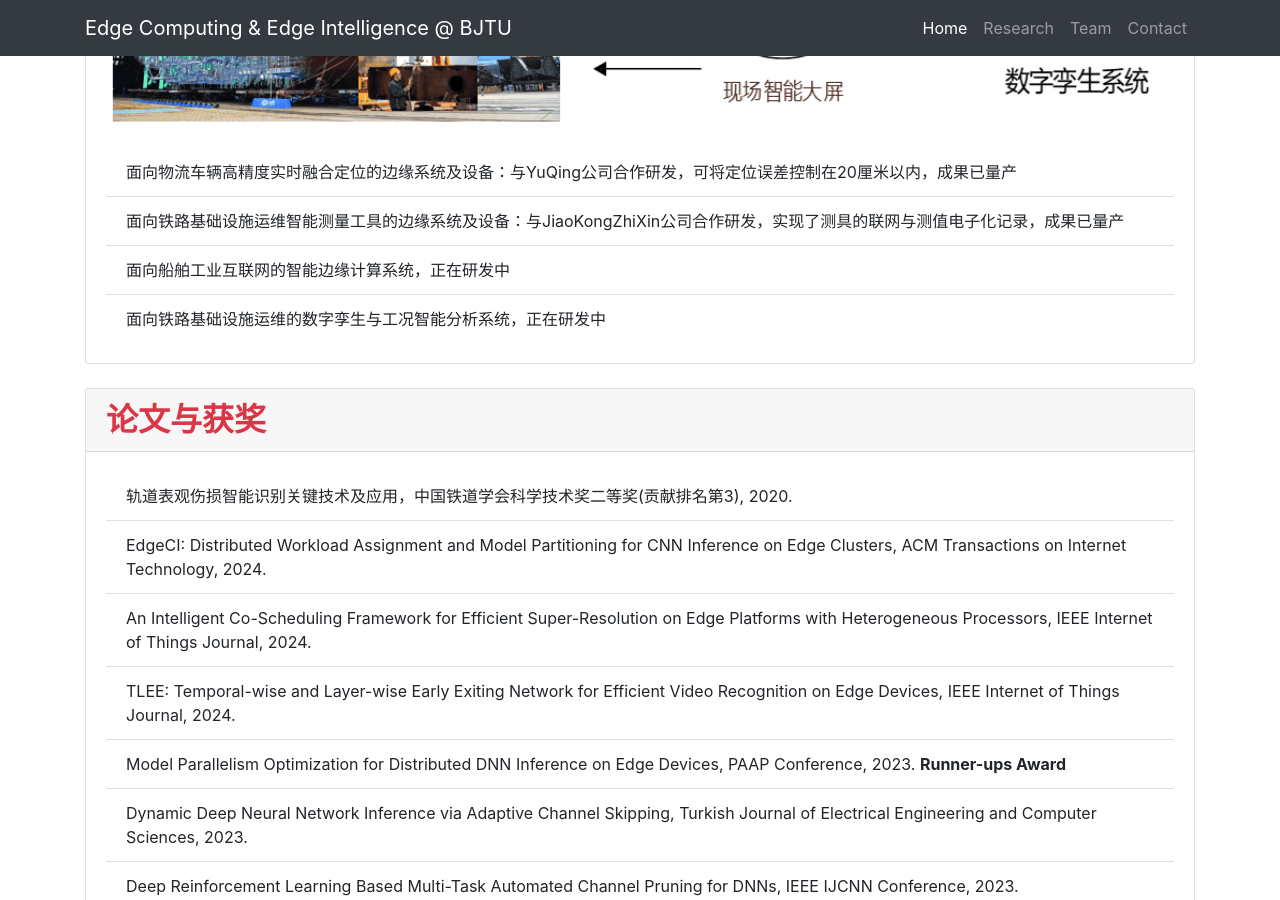
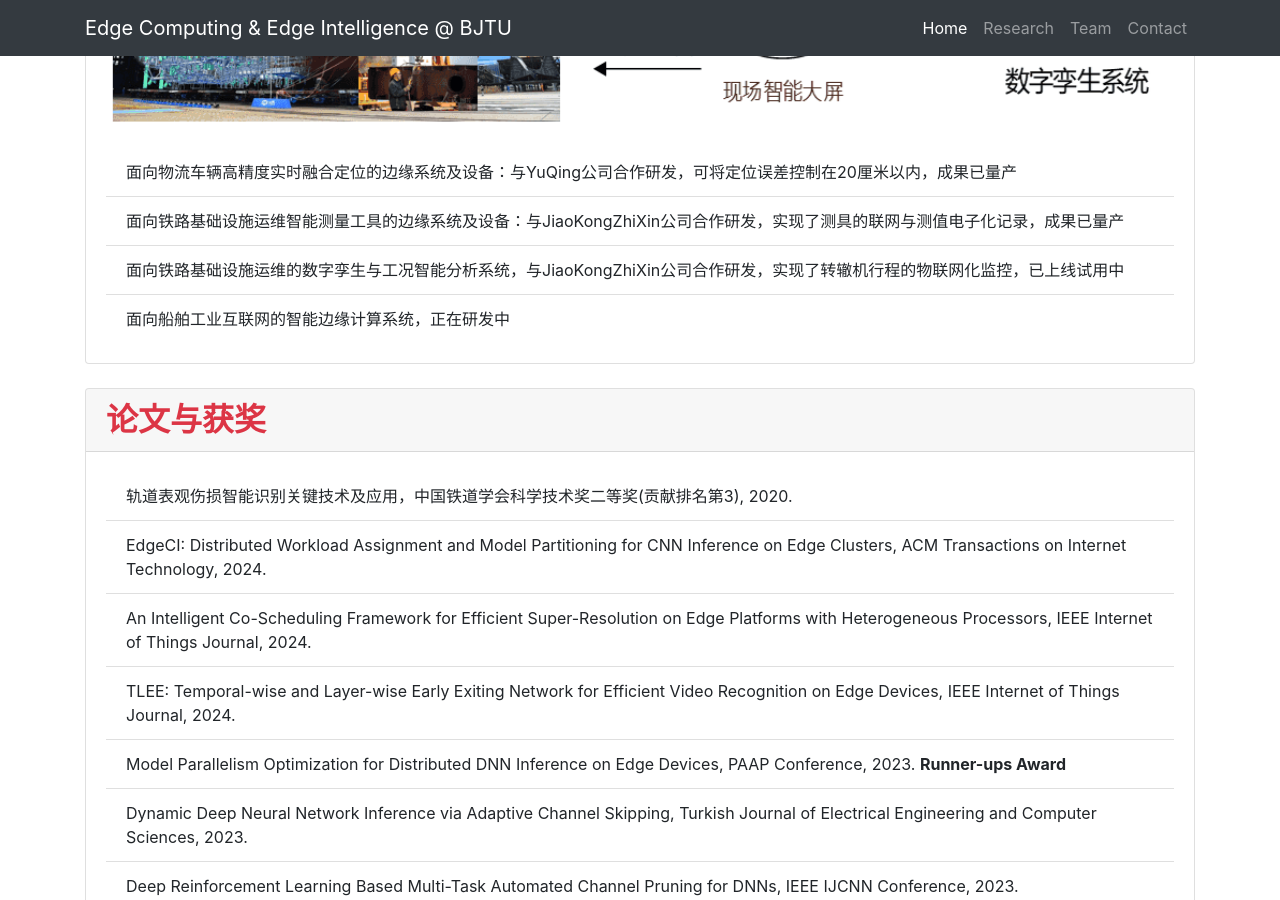
Before and after one commit to fangvv/Homepage, a Jekyll site: the page Edgecomp/index.html, which Jekyll copies as it is, in a window 1280 px wide and 900 px high, scrolled down 4854 px. Built offline with Jekyll 4.4.1, drawn with Linux system fonts in a browser that asks for light colours; comment, search, counter and statistics services are not loaded.

Commit message:
update sth

```diff
--- a/Edgecomp/index.html
+++ b/Edgecomp/index.html
@@ -148,8 +148,8 @@
     <ul class="list-group list-group-flush">
       <li class="list-group-item">面向物流车辆高精度实时融合定位的边缘系统及设备：与YuQing公司合作研发，可将定位误差控制在20厘米以内，成果已量产</li>
       <li class="list-group-item">面向铁路基础设施运维智能测量工具的边缘系统及设备：与JiaoKongZhiXin公司合作研发，实现了测具的联网与测值电子化记录，成果已量产</li>
+      <li class="list-group-item">面向铁路基础设施运维的数字孪生与工况智能分析系统，与JiaoKongZhiXin公司合作研发，实现了转辙机行程的物联网化监控，已上线试用中</li>
       <li class="list-group-item">面向船舶工业互联网的智能边缘计算系统，正在研发中</li>
-      <li class="list-group-item">面向铁路基础设施运维的数字孪生与工况智能分析系统，正在研发中</li>
     </ul>
   </div>
 </div>
--- a/faq.txt
+++ b/faq.txt
@@ -20,7 +20,7 @@
 
 10. 如果你对导师有很高要求（如学术帽子），感觉自己特牛逼且别人时常对不起你，巨婴，玻璃心，个性太内向，易纠结，需频繁心理诊疗，请勿选择我组。
 
-11. 就业方面，我组学生的毕业去向均在我的主页上列出，一般是在稳定+北京户口或民企+满意的薪水两者间取其一。
+11. 就业方面，我组学生毕业去向均在主页上列出，一般在稳定+北京户口或民企+满意的薪水两者间取其一，但请注意读研是来做研究，而不是单纯的就业培训。
 
 12. 如果你更喜欢考公、考编、考教资、考金融行业证书等与专业相去甚远的就业方向，且预期将投入大量时间和精力，请勿选择我组。
 
```
